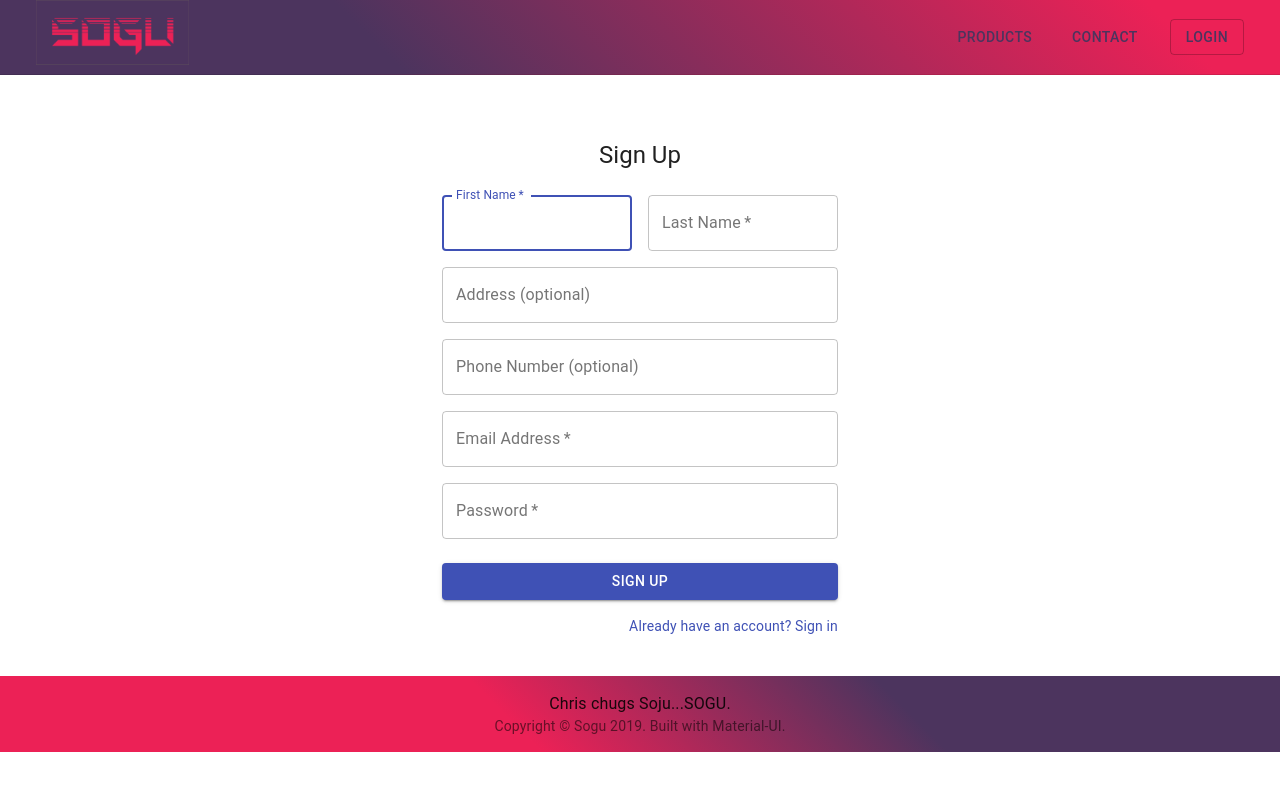
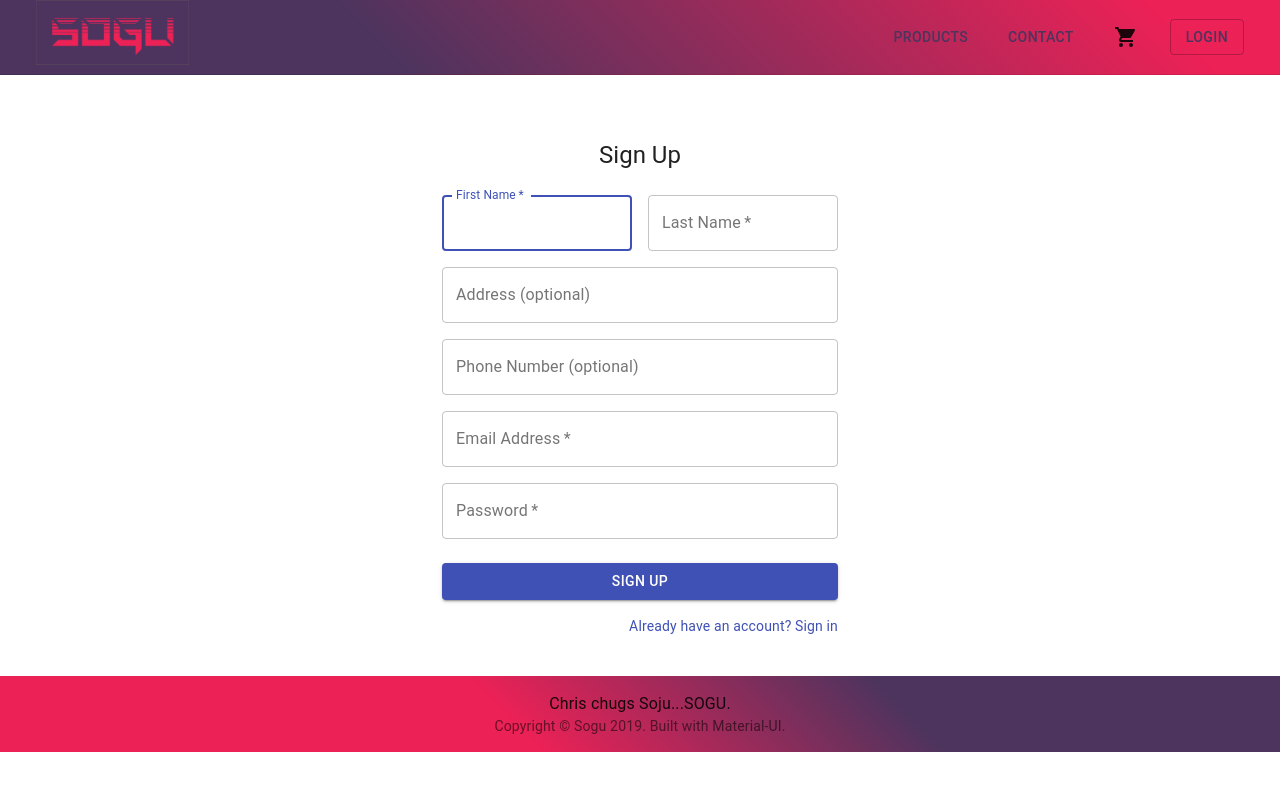
Before and after one commit to 4-guys/ShoppingCart, a React (Create React App) app in the folder client/: page /signup in a window 1280 px wide. Shown: the top 790 px of the page. Built offline with nearby package versions, Linux system fonts and the light colour scheme; what react-swipeable-views-utils would draw is missing.

Commit message:
added a shopping cart button

```diff
--- a/client/src/component/NavBar/index.js
+++ b/client/src/component/NavBar/index.js
@@ -9,6 +9,7 @@ import { makeStyles } from '@material-ui/core/styles';
 import SimpleMenu from '../Menu'
 import images from '../../assets/images/Logo.jpg';
 import { Hidden } from '@material-ui/core';
+import ShoppingCartIcon from '@material-ui/icons/ShoppingCart';
 
 
 const useStyles = makeStyles(theme => ({
@@ -90,6 +91,7 @@ export default function Pricing() {
           <Button href="/contact"  className={classes.link}>
             Contact
           </Button>
+          <Button href="/checkout"><ShoppingCartIcon /></Button>
           <Button href="/login" color="#727070" variant="outlined" className={classes.link}>
             Login
           </Button>
```
Also changed, not shown: 1 other file (tests, documents, lock files or other folders).
